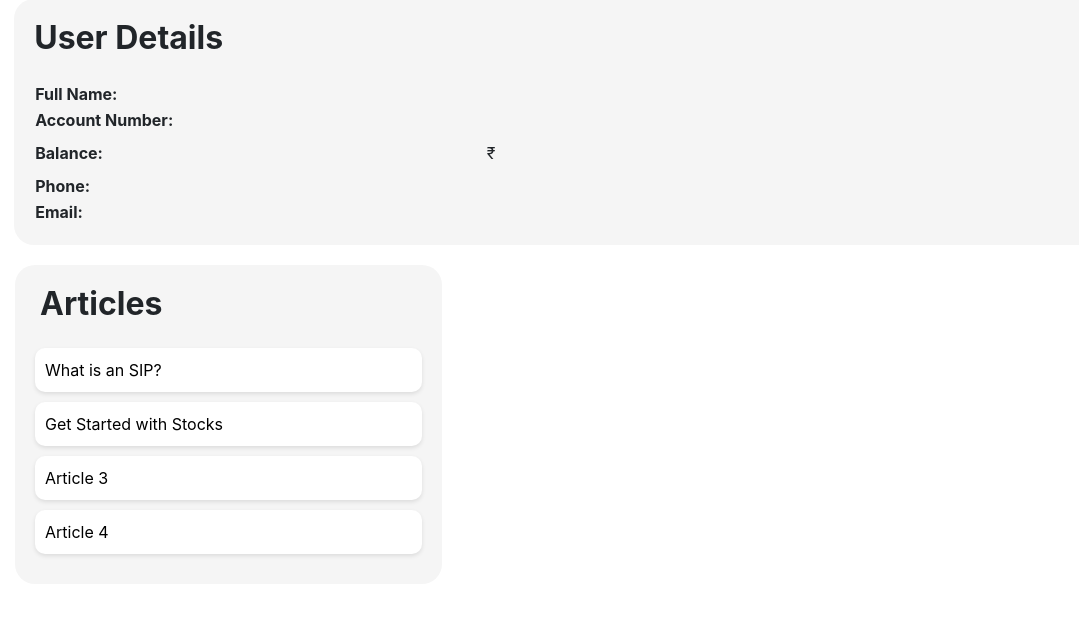
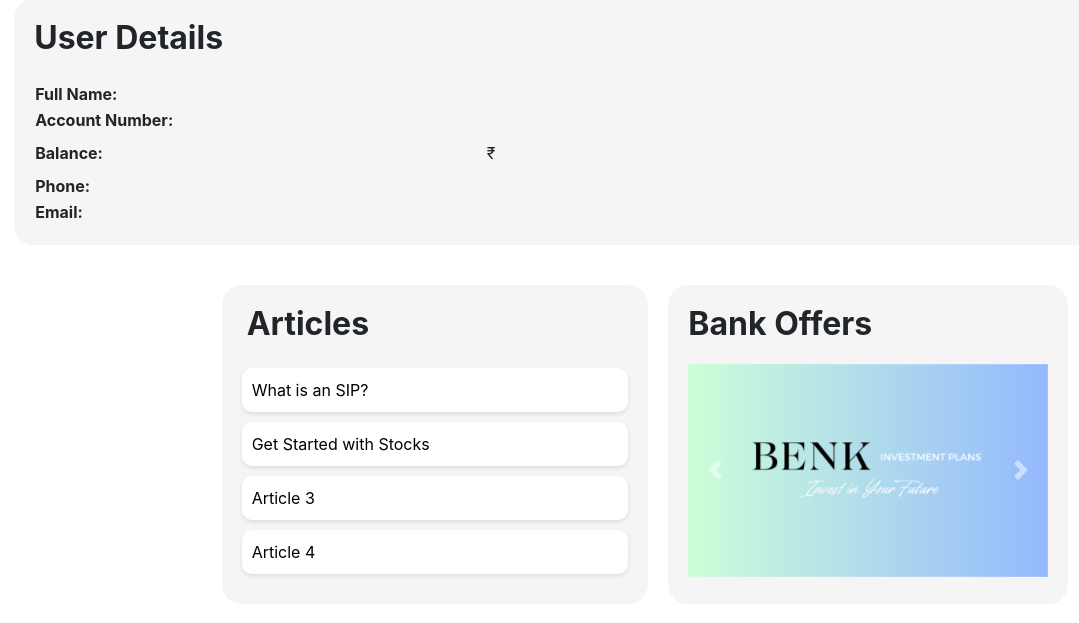
Before and after one commit to FazlOmar9/benk, a PHP site: page /dashboard.php?email=1 in a window 1280 px wide. Shown: the part 87-710 px from the top of the page, without its empty margins (5-1084 px from the left). Run offline with PHP 8.4, Linux system fonts and the light colour scheme; data that the repository does not hold is empty; some libraries are stand-ins or nearby versions.

Commit message:
Added ads and faq

```diff
--- a/main_proj/dashboard.php
+++ b/main_proj/dashboard.php
@@ -35,6 +35,28 @@ if ($result) {
 <head>
     <link rel="stylesheet" href="https://stackpath.bootstrapcdn.com/bootstrap/4.5.2/css/bootstrap.min.css">
     <link rel="stylesheet" href="dashboard.css">
+    <style>
+        .offers-container {
+            max-width: 400px; /* Adjust the maximum width as desired */
+            background-color: #f5f5f5;
+            border-radius: 20px;
+            padding: 20px;
+            /* align-self: flex-start; Align container to the left */
+            margin-top: 20px;
+            margin-left: 20px;
+            margin-bottom: 20px;
+        }
+
+        .container-heading {
+            font-weight: bold;
+            margin-bottom: 20px;
+        }
+
+        .carousel-item img {
+            max-width: 100%;
+            height: auto;
+        }
+    </style>
 </head>
 <body>
     <div class="custom-container">
@@ -64,12 +86,37 @@ if ($result) {
             </table>
         </div>
     </div>
+    <div class="custom-container">
         <div class="articles-container">
                 <h2 class="font-weight-bold mb-4" style="margin-left:5px;">Articles</h2>
                 <a class="article-button" href="https://economictimes.indiatimes.com/definition/systematic-investment-plan" target="_blank">What is an SIP?</a>
                 <a class="article-button" href="https://www.investopedia.com/articles/basics/06/invest1000.asp" target="_blank">Get Started with Stocks</a>
                 <a class="article-button" href="article3.php" target="_blank">Article 3</a>
                 <a class="article-button" href="article4.php" target="_blank">Article 4</a>
+        </div>
+        <div class="offers-container">
+            <h2 class="container-heading">Bank Offers</h2>
+            <div id="carouselExampleControls" class="carousel slide" data-ride="carousel">
+            <div class="carousel-inner">
+                    <div class="carousel-item active">
+                        <img src="images/invest.png" class="d-block w-100" alt="Image 1">
+                    </div>
+                    <div class="carousel-item">
+                        <img src="images/goldloan.png" class="d-block w-100" alt="Image 2">
+                    </div>
+                    <div class="carousel-item">
+                        <img src="images/lifeins.png" class="d-block w-100" alt="Image 3">
+                    </div>
+            </div>
+            <a class="carousel-control-prev" href="#carouselExampleControls" role="button" data-slide="prev">
+                <span class="carousel-control-prev-icon" aria-hidden="true"></span>
+                <span class="sr-only">Previous</span>
+            </a>
+            <a class="carousel-control-next" href="#carouselExampleControls" role="button" data-slide="next">
+                <span class="carousel-control-next-icon" aria-hidden="true"></span>
+                <span class="sr-only">Next</span>
+            </a>
+        </div>
     </div>
 
     <script src="https://www.gstatic.com/dialogflow-console/fast/messenger/bootstrap.js?v=1"></script>
```
Also changed, not shown: main_proj/dashboard.css (line endings or trailing spaces). Lines whose indentation alone changed are shown as unchanged.
